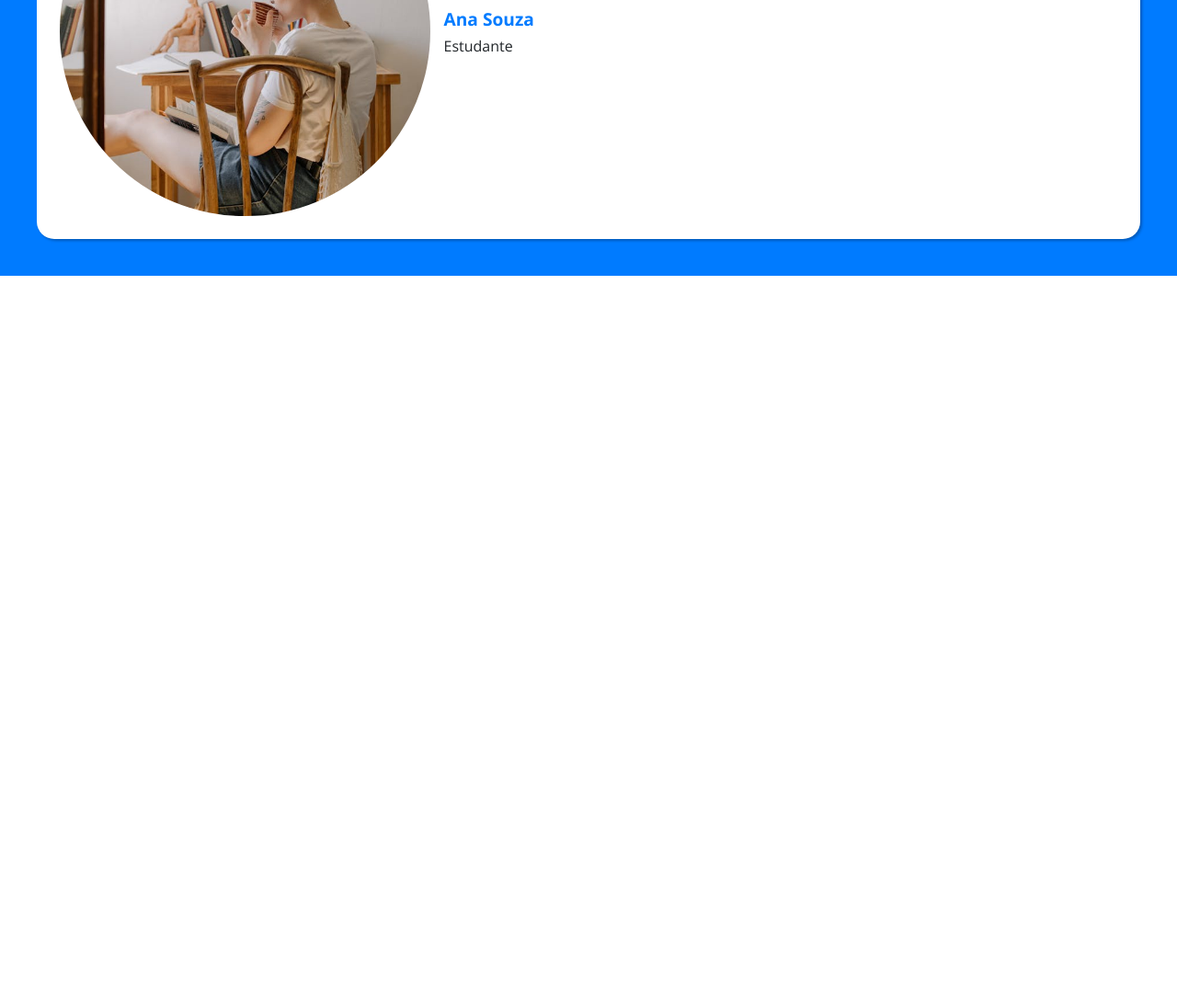
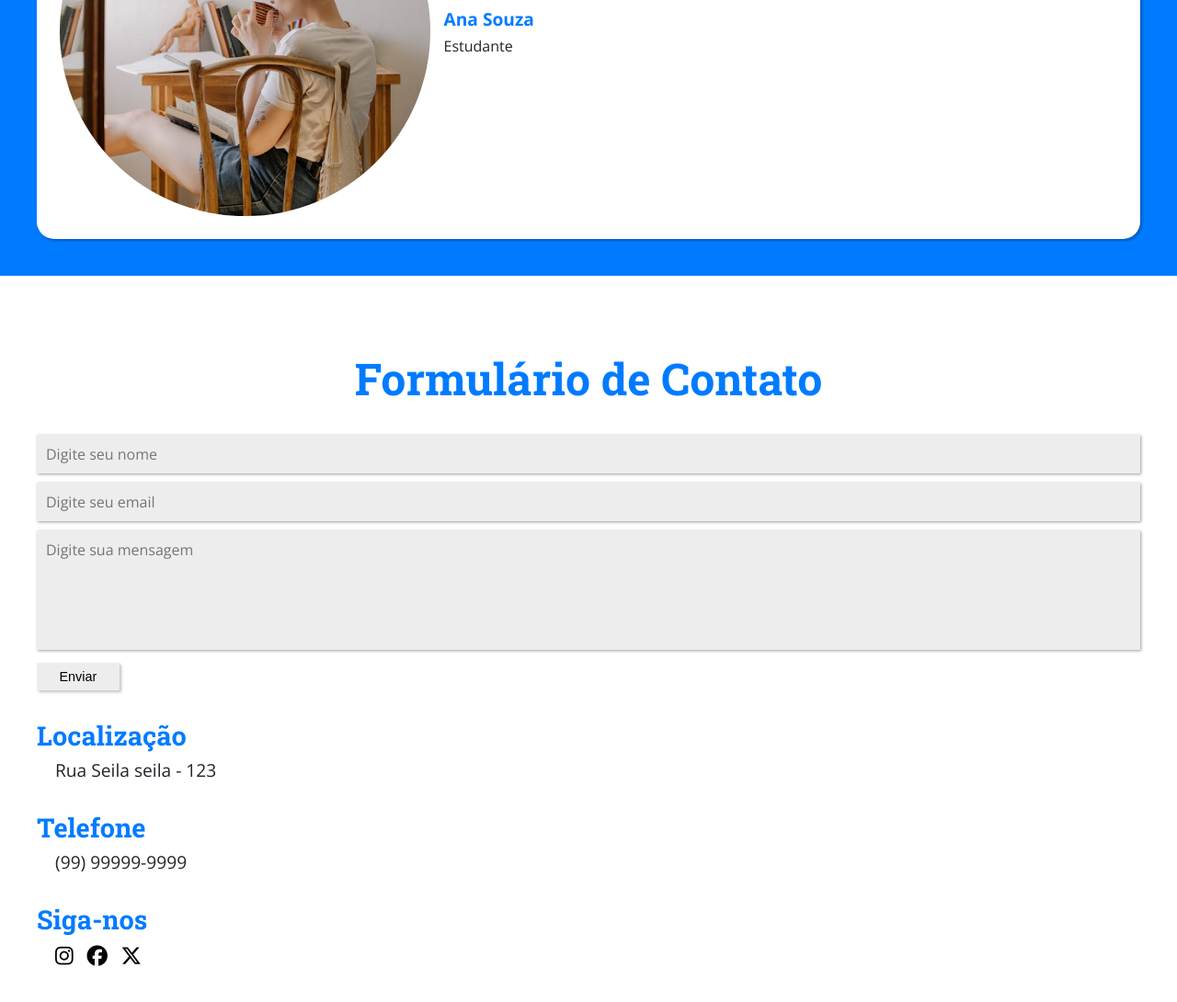
Before and after one commit to JoaoVitorDomingos/TechCare, a plain HTML site: page index.html in a window 1280 px wide. Shown: the part 7535-8625 px from the top of the page at 92% size. Before the commit the page ends 7835 px from the top, so only its background shows below. Drawn offline with nearby package versions, Linux system fonts and the light colour scheme.

Commit message:
Section Contato

```diff
--- a/estilos/style.css
+++ b/estilos/style.css
@@ -365,3 +365,83 @@ section#depoimentos {
     font-size: 1.2rem;
     margin-bottom: 5px;
 }
+
+
+/* SECTION CONTATO */
+
+#contato > form {
+    margin-top: 30px;
+}
+
+form :where(input:not(input[type="submit"]), textarea) {
+    width: 100%;
+    margin-bottom: 10px;
+    font-size: 1rem;
+    font-family: var(--texto);
+    padding: 10px;
+    background-color: #EDEDED;
+    border: none;
+    box-shadow: 1px 1px 3px rgba(0, 0, 0, 0.393);
+}
+
+form :where(input:not(input[type="submit"]), textarea):focus {
+    outline-color: var(--cor_azul);
+    box-shadow: none;
+    background-color: #cfe5fd;
+}
+
+form textarea {
+    resize: none;
+}
+
+form input[type="submit"] {
+    background-color: #EDEDED;
+    font-size: .9rem;
+    padding: .5em 1.7em;
+    border: none;
+    box-shadow: 2px 2px 3px rgba(0, 0, 0, 0.245);
+    transition: .5s;
+}
+
+form input[type="submit"]:hover,
+form input[type="submit"]:focus {
+    background-color: #cfe5fd;
+    font-weight: bold;
+    box-shadow: none;
+    outline: none;
+}
+
+#contato .contato_dados > div > h2 {
+    margin-top: 30px;
+    margin-bottom: 5px;
+    font-size: 1.8rem;
+}
+
+#contato .contato_dados > div > :where(p, div) {
+    margin-left: 20px;
+    font-size: 1.2rem;
+}
+
+#contato .contato_dados > div > p:hover {
+    color: var(--cor_azul);
+    font-weight: bold;
+    text-decoration: underline;
+}
+
+#contato .contato_dados > div div {
+    margin-top: 10px;
+}
+
+#contato .contato_dados > div i {
+    font-size: 1.4rem;
+}
+
+#contato .contato_dados > div i:nth-child(2n) {
+    margin-inline: 10px;
+}
+
+#contato .contato_dados > div i:hover,
+#contato .contato_dados > div i:focus {
+    color: var(--cor_azul);
+    font-weight: bold;
+}
--- a/index.html
+++ b/index.html
@@ -183,6 +183,37 @@
 
             </div>
         </section>
+
+        <section id="contato">
+            <h1>Formulário de Contato</h1>
+
+            <form method="post">
+                <input type="text" name="form_nome" id="form_nome" placeholder="Digite seu nome" required autocomplete="username">
+                <input type="email" name="form_email" id="form_email" placeholder="Digite seu email" required autocomplete="email">
+                <textarea name="form_msg" id="form_msg" rows="5" placeholder="Digite sua mensagem" required></textarea>
+
+                <input type="submit" value="Enviar">
+            </form>
+
+            <div class="contato_dados">
+                <div>
+                    <h2>Localização</h2>
+                    <p>Rua Seila seila - 123</p>
+                </div>
+                <div>
+                    <h2>Telefone</h2>
+                    <p>(99) 99999-9999</p>
+                </div>
+                <div>
+                    <h2>Siga-nos</h2>
+                    <div class="sociais">
+                        <i class="fa-brands fa-instagram"></i>
+                        <i class="fa-brands fa-facebook"></i>
+                        <i class="fa-brands fa-x-twitter"></i>
+                    </div>
+                </div>
+            </div>
+        </section>
     </main>
 </body>
 </html>
```
